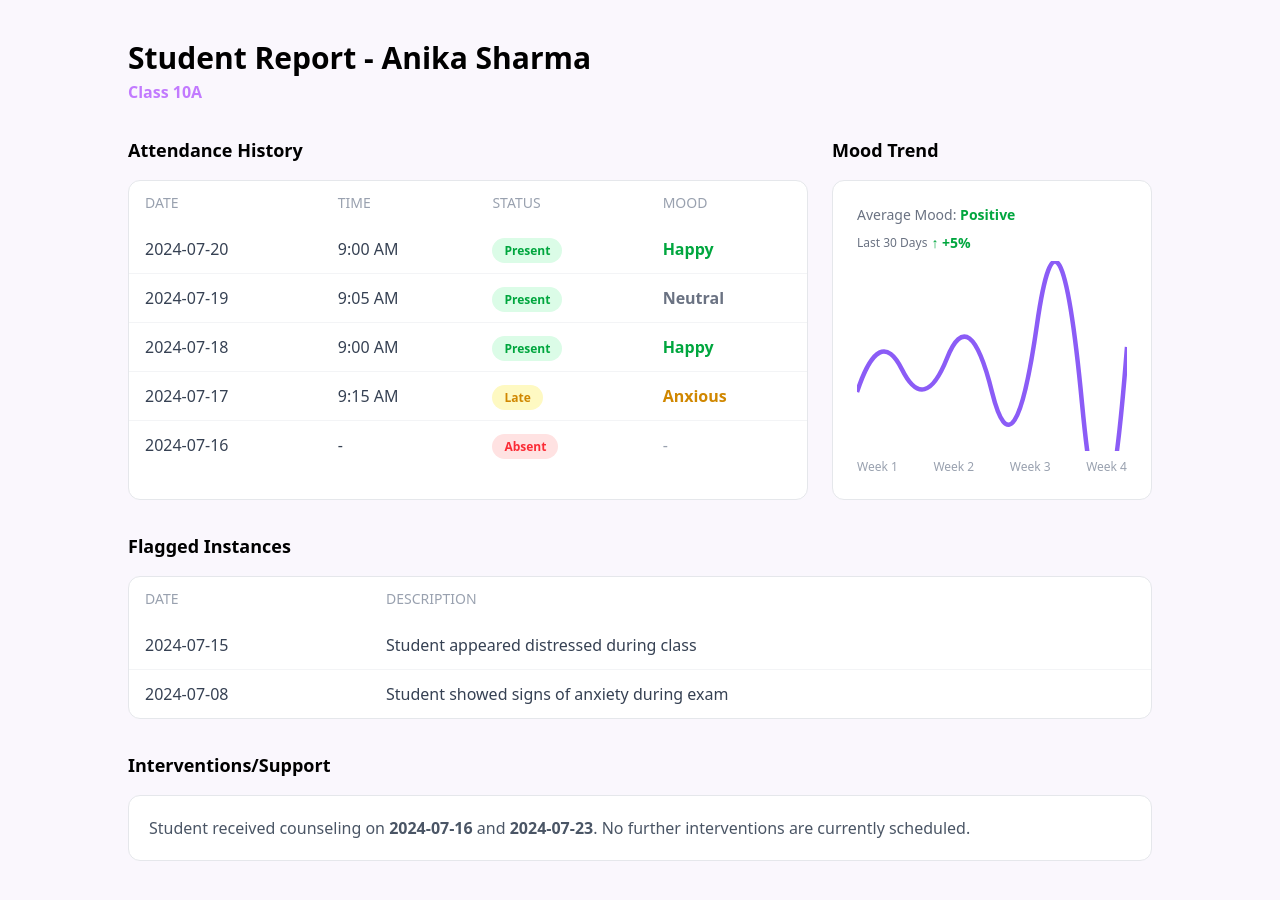
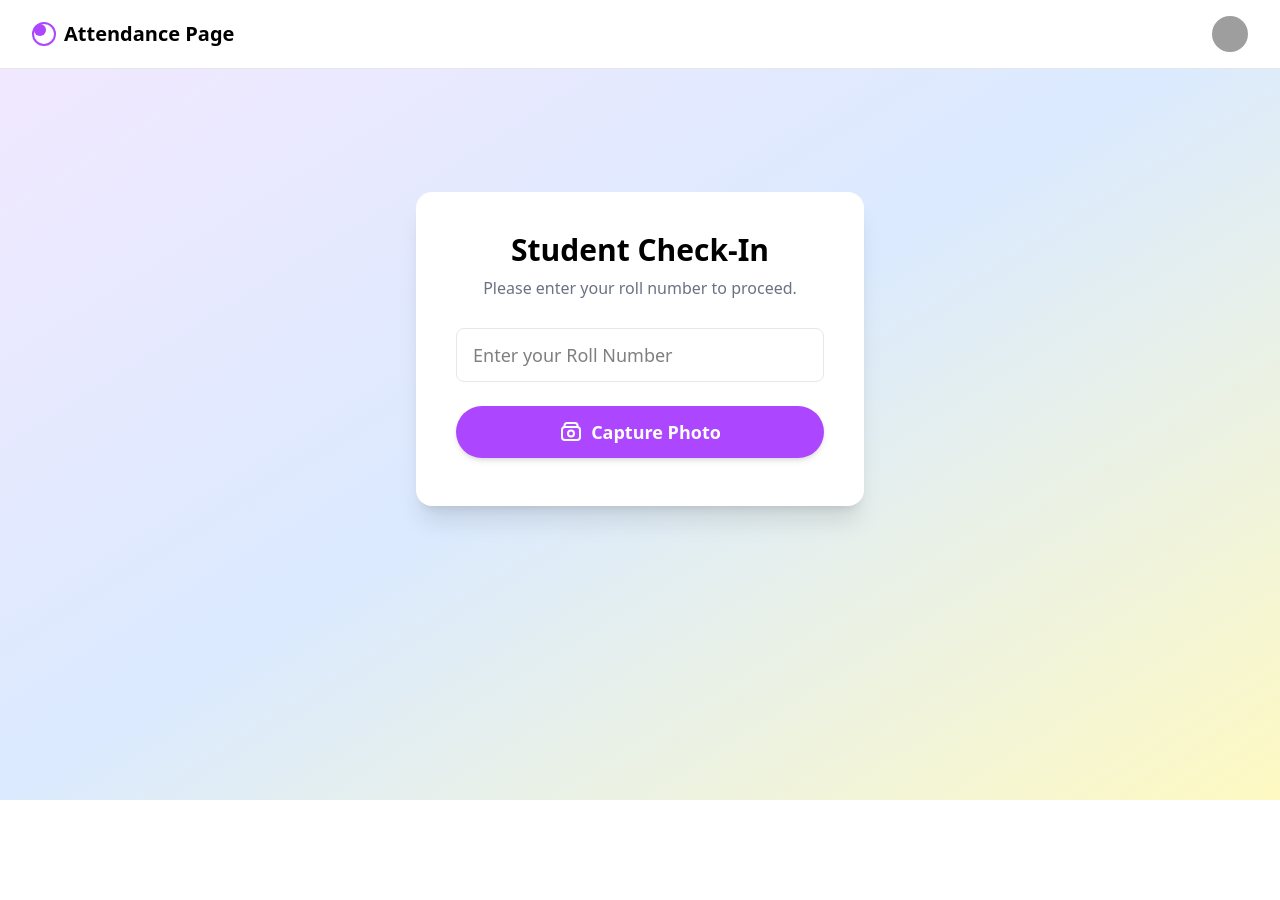
Before and after one commit to akumasan-07/bbhood_CU, a React (Vite) app in the folder frontend/: page / in a window 1280 px wide. Shown: the top 900 px of the page. After the commit the page ends 800 px from the top, so only its background shows below. Built offline with nearby package versions, Linux system fonts and the light colour scheme; grey boxes are pictures that could not be loaded.

Commit message:
student-checkin page initial commit

```diff
--- a/frontend/src/App.jsx
+++ b/frontend/src/App.jsx
@@ -1,7 +1,7 @@
-import StudentDetails from './pages/StudentDetails';
+import StudentCheckin from './pages/StudentCheckin';
 
 function App() {
-  return <StudentDetails />;
+  return <StudentCheckin />;
 }
 
 export default App;
--- a/frontend/src/components/MoodTrends.jsx
+++ b/frontend/src/components/MoodTrends.jsx
@@ -31,7 +31,7 @@ const moodBarDataPastel = (moodBarData) => ({
 // Simple Chart.js plugin for a single line shadow
 const lineShadow = {
   id: 'lineShadow',
-  beforeDatasetsDraw(chart, args, options) {
+  beforeDatasetsDraw(chart) {
     const ctx = chart.ctx;
     chart.data.datasets.forEach((dataset, i) => {
       if (chart.isDatasetVisible(i) && dataset.type !== 'bar') {
--- /dev/null
+++ b/frontend/src/components/student-checkin/CheckinCard.jsx
@@ -0,0 +1,110 @@
+import React, { useRef, useState } from 'react';
+
+const CheckinCard = () => {
+  const [roll, setRoll] = useState('');
+  const [photo, setPhoto] = useState(null);
+  const [showCamera, setShowCamera] = useState(false);
+  const [submitted, setSubmitted] = useState(false);
+  const videoRef = useRef();
+  const canvasRef = useRef();
+  let stream = null;
+
+  const handleCaptureClick = async () => {
+    setShowCamera(true);
+    setPhoto(null);
+    setSubmitted(false);
+    try {
+      stream = await navigator.mediaDevices.getUserMedia({ video: { facingMode: 'environment' } });
+      if (videoRef.current) {
+        videoRef.current.srcObject = stream;
+        videoRef.current.play();
+      }
+    } catch {
+      alert('Could not access camera.');
+      setShowCamera(false);
+    }
+  };
+
+  const handleTakePhoto = () => {
+    const video = videoRef.current;
+    const canvas = canvasRef.current;
+    if (video && canvas) {
+      canvas.width = video.videoWidth;
+      canvas.height = video.videoHeight;
+      const ctx = canvas.getContext('2d');
+      ctx.drawImage(video, 0, 0, canvas.width, canvas.height);
+      setPhoto(canvas.toDataURL('image/png'));
+      setShowCamera(false);
+      if (video.srcObject) {
+        const tracks = video.srcObject.getTracks();
+        tracks.forEach(track => track.stop());
+      }
+    }
+  };
+
+  const handleSubmit = (e) => {
+    e.preventDefault();
+    setSubmitted(true);
+    // Backend integration will be added here
+  };
+
+  return (
+    <form className="bg-white rounded-2xl shadow-xl px-10 py-10 w-full max-w-md flex flex-col items-center" onSubmit={handleSubmit}>
+      <h1 className="text-3xl font-extrabold mb-2 text-center">Student Check-In</h1>
+      <p className="text-gray-500 mb-7 text-center">Please enter your roll number to proceed.</p>
+      <input
+        type="tel"
+        inputMode="numeric"
+        pattern="[0-9]*"
+        placeholder="Enter your Roll Number"
+        className="w-full border border-gray-200 rounded-lg px-4 py-3 mb-6 focus:outline-none focus:ring-2 focus:ring-purple-200 text-lg"
+        value={roll}
+        onChange={e => setRoll(e.target.value.replace(/[^0-9]/g, ''))}
+        required
+      />
+      {!photo && !showCamera && (
+        <button
+          type="button"
+          className="w-full flex items-center justify-center gap-2 bg-purple-500 hover:bg-purple-600 text-white font-bold text-lg py-3 rounded-full shadow-md transition mb-2"
+          onClick={handleCaptureClick}
+        >
+          <svg className="w-6 h-6" fill="none" stroke="currentColor" strokeWidth="2" viewBox="0 0 24 24">
+            <rect x="3" y="7" width="18" height="13" rx="3" stroke="currentColor" strokeWidth="2" />
+            <circle cx="12" cy="13.5" r="3" stroke="currentColor" strokeWidth="2" />
+            <path d="M5.5 7V5.5A2.5 2.5 0 018 3h8a2.5 2.5 0 012.5 2.5V7" stroke="currentColor" strokeWidth="2" />
+          </svg>
+          Capture Photo
+        </button>
+      )}
+      {showCamera && (
+        <div className="flex flex-col items-center w-full mb-4">
+          <video ref={videoRef} className="rounded-xl border border-gray-200 w-48 h-48 object-cover mb-2" autoPlay playsInline />
+          <button
+            type="button"
+            className="w-full flex items-center justify-center gap-2 bg-purple-500 hover:bg-purple-600 text-white font-bold text-lg py-2 rounded-full shadow-md transition"
+            onClick={handleTakePhoto}
+          >
+            Take Photo
+          </button>
+          <canvas ref={canvasRef} className="hidden" />
+        </div>
+      )}
+      {photo && (
+        <>
+          <img src={photo} alt="Preview" className="w-32 h-32 object-cover rounded-xl mb-4 border border-gray-200" />
+          <button
+            type="submit"
+            className="w-full flex items-center justify-center gap-2 bg-purple-500 hover:bg-purple-600 text-white font-bold text-lg py-3 rounded-full shadow-md transition mb-2"
+          >
+            Submit
+          </button>
+        </>
+      )}
+      {submitted && (
+        <div className="text-green-600 font-semibold mt-2">Photo submitted! (Backend integration coming soon)</div>
+      )}
+    </form>
+  );
+};
+
+export default CheckinCard;
--- /dev/null
+++ b/frontend/src/components/student-checkin/Header.jsx
@@ -0,0 +1,17 @@
+import React from 'react';
+
+const Header = () => (
+  <nav className="flex items-center justify-between px-8 py-4 bg-white border-b border-gray-200">
+    <div className="flex items-center gap-2">
+      <span className="inline-block w-6 h-6 rounded-full border-2 border-purple-500 flex items-center justify-center">
+        <span className="block w-3 h-3 bg-purple-500 rounded-full"></span>
+      </span>
+      <span className="font-bold text-xl">Attendance Page</span>
+    </div>
+    <div className="flex items-center">
+      <img src="https://randomuser.me/api/portraits/women/44.jpg" alt="avatar" className="w-9 h-9 rounded-full object-cover ml-4" />
+    </div>
+  </nav>
+);
+
+export default Header;
--- /dev/null
+++ b/frontend/src/pages/StudentCheckin.jsx
@@ -0,0 +1,14 @@
+import React from 'react';
+import Header from '../components/student-checkin/Header';
+import CheckinCard from '../components/student-checkin/CheckinCard';
+
+const StudentCheckin = () => (
+  <div className="min-h-screen w-full bg-gradient-to-br from-purple-100 via-blue-100 to-yellow-100 text-[var(--text-primary)]">
+    <Header />
+    <div className="flex justify-center items-center min-h-[70vh]">
+      <CheckinCard />
+    </div>
+  </div>
+);
+
+export default StudentCheckin;
```
